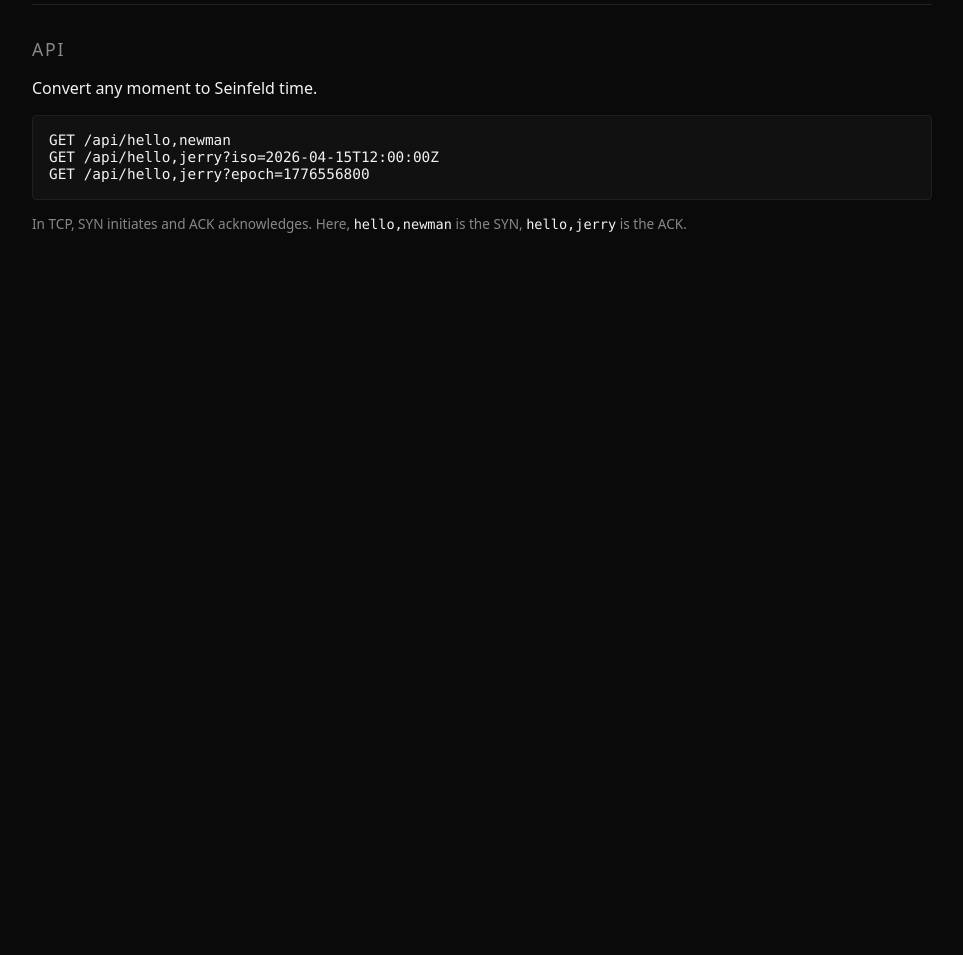
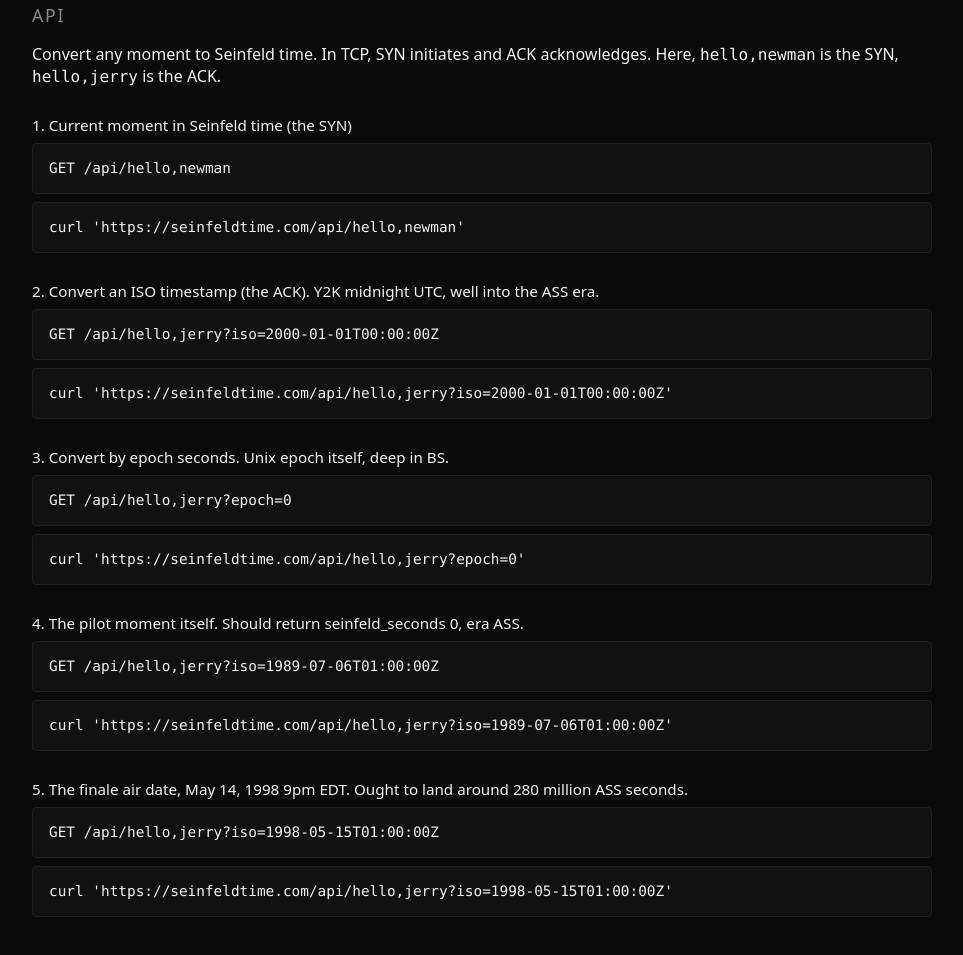
Before and after one commit to techgaud/seinfeld-time, a plain HTML site: page public/index.html in a window 1280 px wide. Shown: the part 487-1442 px from the top of the page, without its empty margins (158-1121 px from the left). Before the commit the page ends 800 px from the top, so only its background shows below. Drawn offline with Linux system fonts and the light colour scheme.

Commit message:
expand api docs with curl examples

```diff
--- a/public/index.html
+++ b/public/index.html
@@ -31,11 +31,27 @@
 			</section>
 			<section class="api">
 				<h2>API</h2>
-				<p>Convert any moment to Seinfeld time.</p>
-				<pre><code>GET /api/hello,newman
-GET /api/hello,jerry?iso=2026-04-15T12:00:00Z
-GET /api/hello,jerry?epoch=1776556800</code></pre>
-				<p class="aside">In TCP, SYN initiates and ACK acknowledges. Here, <code>hello,newman</code> is the SYN, <code>hello,jerry</code> is the ACK.</p>
+				<p>Convert any moment to Seinfeld time. In TCP, SYN initiates and ACK acknowledges. Here, <code>hello,newman</code> is the SYN, <code>hello,jerry</code> is the ACK.</p>
+
+				<h3>1. Current moment in Seinfeld time (the SYN)</h3>
+				<pre><code>GET /api/hello,newman</code></pre>
+				<pre><code>curl 'https://seinfeldtime.com/api/hello,newman'</code></pre>
+
+				<h3>2. Convert an ISO timestamp (the ACK). Y2K midnight UTC, well into the ASS era.</h3>
+				<pre><code>GET /api/hello,jerry?iso=2000-01-01T00:00:00Z</code></pre>
+				<pre><code>curl 'https://seinfeldtime.com/api/hello,jerry?iso=2000-01-01T00:00:00Z'</code></pre>
+
+				<h3>3. Convert by epoch seconds. Unix epoch itself, deep in BS.</h3>
+				<pre><code>GET /api/hello,jerry?epoch=0</code></pre>
+				<pre><code>curl 'https://seinfeldtime.com/api/hello,jerry?epoch=0'</code></pre>
+
+				<h3>4. The pilot moment itself. Should return seinfeld_seconds 0, era ASS.</h3>
+				<pre><code>GET /api/hello,jerry?iso=1989-07-06T01:00:00Z</code></pre>
+				<pre><code>curl 'https://seinfeldtime.com/api/hello,jerry?iso=1989-07-06T01:00:00Z'</code></pre>
+
+				<h3>5. The finale air date, May 14, 1998 9pm EDT. Ought to land around 280 million ASS seconds.</h3>
+				<pre><code>GET /api/hello,jerry?iso=1998-05-15T01:00:00Z</code></pre>
+				<pre><code>curl 'https://seinfeldtime.com/api/hello,jerry?iso=1998-05-15T01:00:00Z'</code></pre>
 			</section>
 		</main>
 		<script src="/clock.js"></script>
--- a/public/style.css
+++ b/public/style.css
@@ -141,6 +141,13 @@
 	margin: 0 0 0.5rem;
 }
 
+.api h3 {
+	font-size: 0.95rem;
+	font-weight: 500;
+	color: var(--fg);
+	margin: 1.75rem 0 0.5rem;
+}
+
 .api pre {
 	background: #111;
 	border: 1px solid #1f1f1f;
@@ -148,6 +155,7 @@
 	overflow-x: auto;
 	font-size: 0.9rem;
 	border-radius: 4px;
+	margin: 0 0 0.5rem;
 }
 
 .api code {
```
